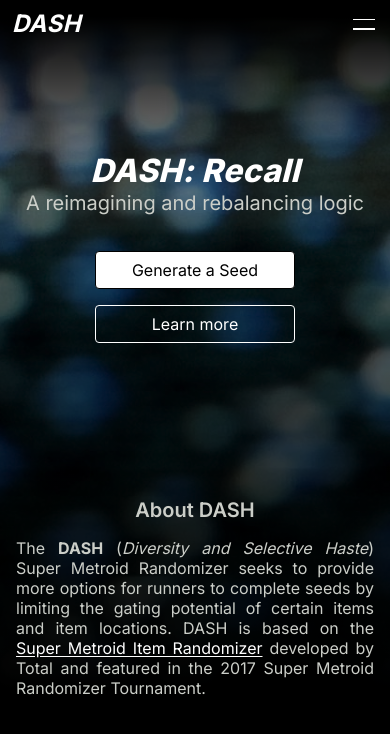
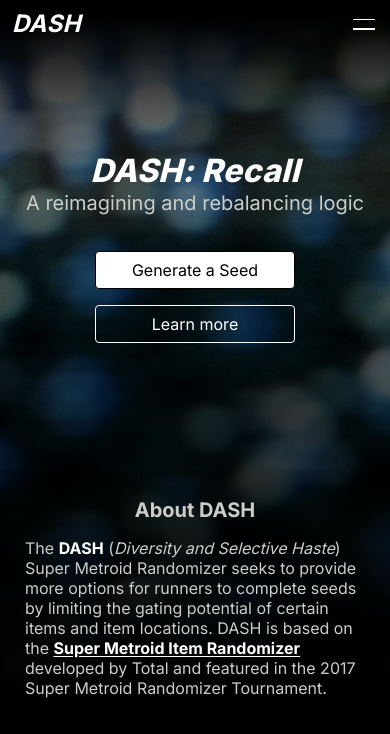
Before and after one commit to dashrando/dash-randomizer, a Next.js app in the folder apps/web/: page / in a window 390 px wide. Shown: the top 734 px of the page. Built offline with nearby package versions, Linux system fonts and the light colour scheme.

Commit message:
rebalancing about text on homepage

```diff
--- a/apps/web/app/home.module.css
+++ b/apps/web/app/home.module.css
@@ -75,22 +75,37 @@
 }
 
 .about {
-  max-width: 560px;
+  max-width: 480px;
   text-align: justify;
   margin: var(--spacer-20x) auto var(--spacer-8x);
 }
 
+@media (max-width: 600px) {
+  .about {
+    max-width: 340px;
+  }
 
+  .about p {
+    text-wrap: balance;
+    text-align: left;
+  }
+}
 
 .about h3 {
   font-size: 20px;
-  font-weight: 600;
+  font-weight: 700;
   margin: 0 0 var(--space-2x);
   text-align: center;
 }
 
+.about strong {
+  font-weight: 700;
+  color: #fff;
+}
+
 .about a {
   color: #fff;
+  font-weight: 700;
   text-underline-offset: 2px;
   transition: text-decoration-color 0.15s ease-in-out;
 }
```
